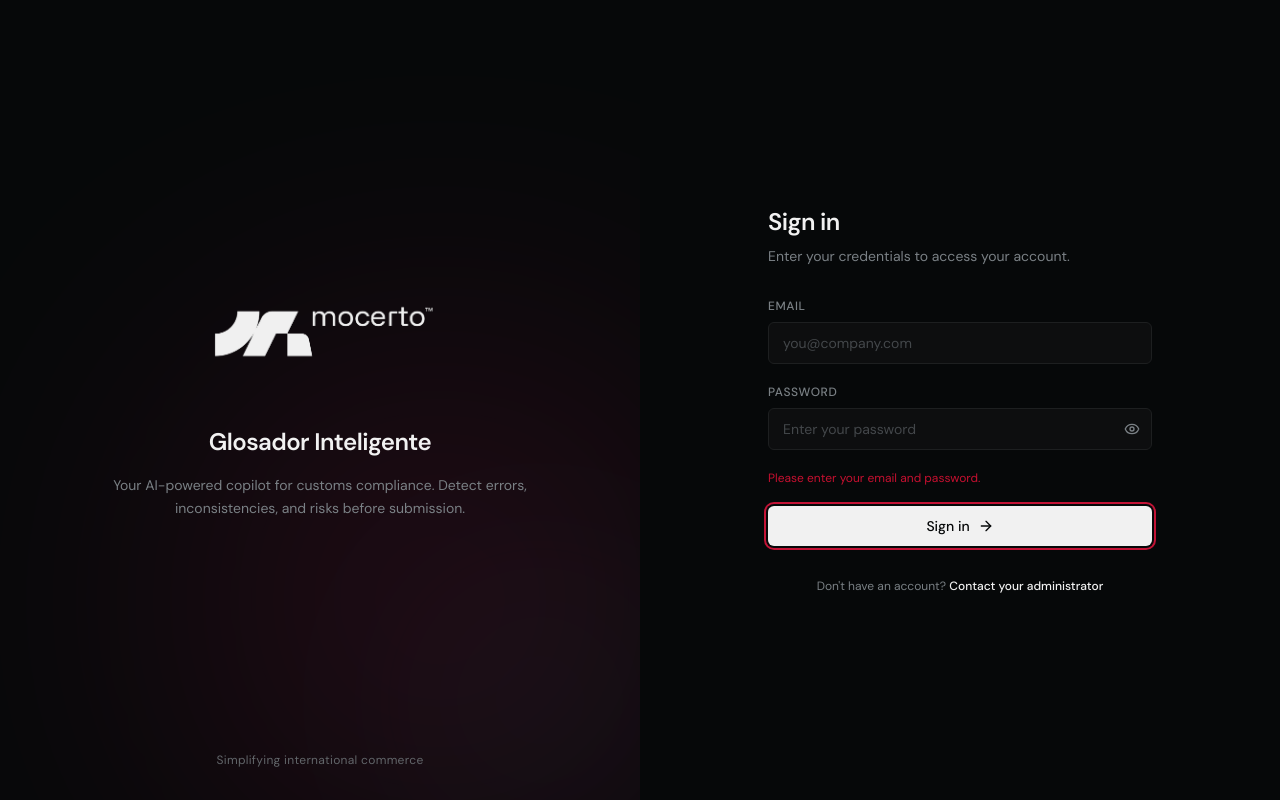
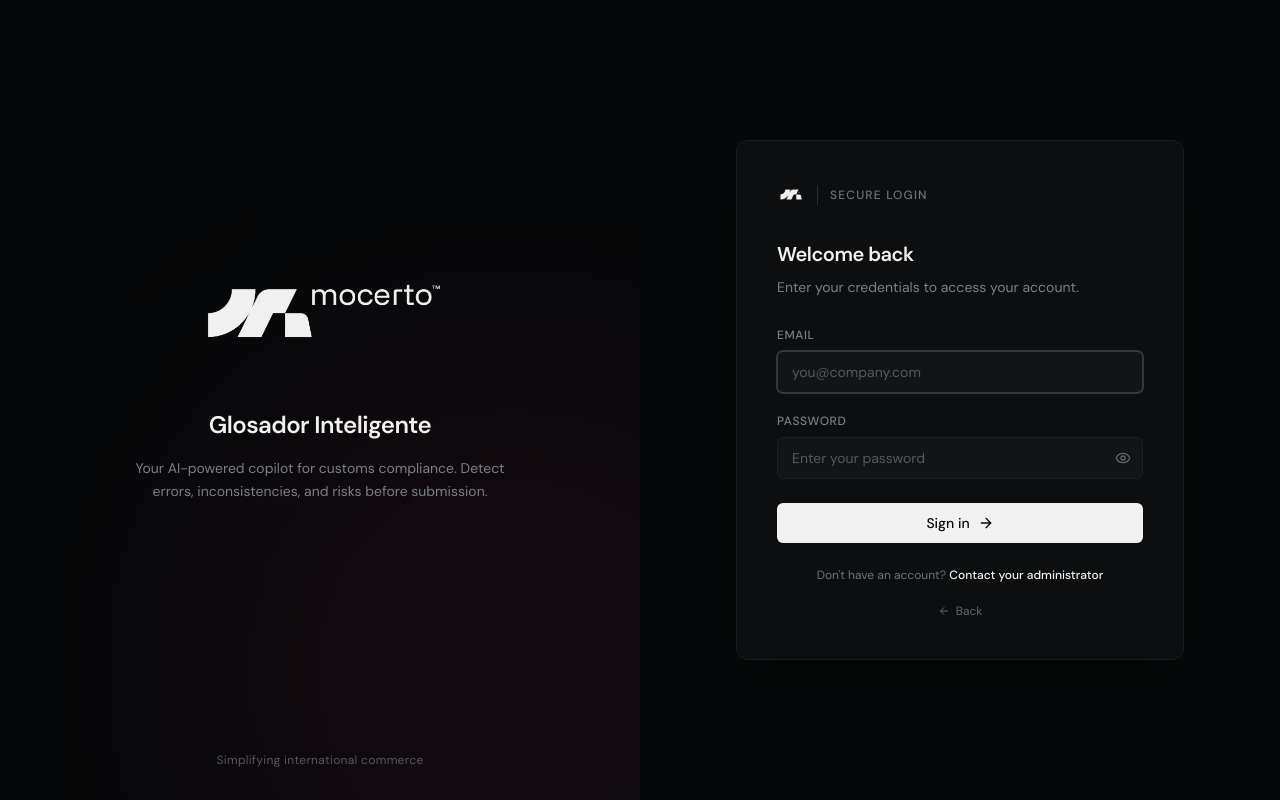
Before and after one commit to FabricioPons/ui_mocerto, a Next.js app: page / in a window 1280 px wide. Both pictures are taken after a click on the button "Sign in". Built offline with nearby package versions, Linux system fonts and the light colour scheme.

Commit message:
feat: redesign login page with dynamic two-section layout
Add animated transitions for smooth sign-in panel reveal.

Co-authored-by: Fabricio Pons Samano <157532774+FabricioPons@users.noreply.github.com>

```diff
--- a/components/login-page.tsx
+++ b/components/login-page.tsx
@@ -1,6 +1,6 @@
 "use client";
 
-import { useState } from "react";
+import { useState, useRef, useEffect } from "react";
 import { Eye, EyeOff, ArrowRight } from "lucide-react";
 import Image from "next/image";
 
@@ -14,6 +14,17 @@ export function LoginPage({ onLogin }: LoginPageProps) {
   const [showPassword, setShowPassword] = useState(false);
   const [isLoading, setIsLoading] = useState(false);
   const [error, setError] = useState("");
+  const [showCredentials, setShowCredentials] = useState(false);
+  const emailInputRef = useRef<HTMLInputElement>(null);
+
+  useEffect(() => {
+    if (showCredentials) {
+      const timer = setTimeout(() => {
+        emailInputRef.current?.focus();
+      }, 600);
+      return () => clearTimeout(timer);
+    }
+  }, [showCredentials]);
 
   const handleSubmit = async (e: React.FormEvent) => {
     e.preventDefault();
@@ -31,74 +42,136 @@ export function LoginPage({ onLogin }: LoginPageProps) {
   };
 
   return (
-    <div className="flex min-h-screen">
-      {/* Left side - Branding */}
-      <div className="hidden lg:flex lg:w-1/2 relative flex-col items-center justify-center overflow-hidden bg-[#060809]">
-        {/* Subtle cinematic gradient glow - bottom right corner only */}
+    <div className="flex min-h-screen bg-[#060809] overflow-hidden">
+      {/* Left section - Branding (always visible) */}
+      <div
+        className={`relative flex flex-col items-center justify-center overflow-hidden transition-all duration-700 ease-[cubic-bezier(0.4,0,0.2,1)] ${
+          showCredentials
+            ? "w-full lg:w-1/2"
+            : "w-full"
+        }`}
+      >
+        {/* Subtle cinematic gradient glow - bottom right corner */}
         <div
-          className="absolute bottom-[-100px] right-[-100px] w-[600px] h-[600px] rounded-full opacity-20 blur-[150px]"
+          className="absolute bottom-[-120px] right-[-120px] w-[500px] h-[500px] rounded-full opacity-[0.15] blur-[160px] pointer-events-none"
           style={{
             background:
-              "radial-gradient(circle, #C61030 0%, #C8266E 40%, transparent 70%)",
+              "radial-gradient(circle, #C61030 0%, #C8266E 50%, transparent 75%)",
           }}
         />
-        {/* Very faint cyan accent - separate from red */}
         <div
-          className="absolute bottom-[-50px] right-[-50px] w-[300px] h-[300px] rounded-full opacity-10 blur-[120px]"
+          className="absolute bottom-[-40px] right-[-40px] w-[250px] h-[250px] rounded-full opacity-[0.08] blur-[120px] pointer-events-none"
           style={{
             background:
               "radial-gradient(circle, #6EE1FC 0%, transparent 70%)",
           }}
         />
 
-        <div className="relative z-10 flex flex-col items-center gap-10 px-12">
+        {/* Very faint top-left glow for depth */}
+        <div
+          className="absolute top-[-80px] left-[-80px] w-[350px] h-[350px] rounded-full opacity-[0.06] blur-[140px] pointer-events-none"
+          style={{
+            background:
+              "radial-gradient(circle, #C8266E 0%, transparent 70%)",
+          }}
+        />
+
+        <div className="relative z-10 flex flex-col items-center gap-10 px-8">
+          {/* Logo */}
           <Image
             src="/images/mocerto-logo-white-transparent.png"
             alt="Mocerto logo"
-            width={300}
-            height={80}
-            style={{ width: "300px", height: "auto" }}
+            width={320}
+            height={86}
+            style={{ width: "320px", height: "auto" }}
             className="object-contain"
             priority
           />
-          <div className="flex flex-col items-center gap-4 max-w-md">
+
+          {/* Product title + description */}
+          <div className="flex flex-col items-center gap-4 max-w-lg">
             <h2 className="text-2xl font-semibold text-[#F1F1F1] tracking-tight text-center text-balance">
               Glosador Inteligente
             </h2>
-            <p className="text-sm text-center leading-relaxed" style={{ color: "hsl(210, 4%, 50%)" }}>
+            <p
+              className="text-sm text-center leading-relaxed max-w-sm"
+              style={{ color: "hsl(210, 4%, 50%)" }}
+            >
               Your AI-powered copilot for customs compliance. Detect errors,
               inconsistencies, and risks before submission.
             </p>
           </div>
+
+          {/* Sign in button - only visible when credentials panel is hidden */}
+          <div
+            className={`transition-all duration-500 ease-out ${
+              showCredentials
+                ? "opacity-0 translate-y-2 pointer-events-none h-0 mt-0"
+                : "opacity-100 translate-y-0 mt-2"
+            }`}
+          >
+            <button
+              onClick={() => setShowCredentials(true)}
+              className="group flex items-center gap-2.5 px-8 py-3 rounded-md bg-[#F1F1F1] text-[#060809] text-sm font-medium hover:bg-[#F1F1F1]/90 transition-all duration-200 focus:outline-none focus:ring-2 focus:ring-[#F1F1F1]/30 focus:ring-offset-2 focus:ring-offset-[#060809]"
+            >
+              Sign in
+              <ArrowRight className="h-4 w-4 transition-transform duration-200 group-hover:translate-x-0.5" />
+            </button>
+          </div>
         </div>
 
         {/* Bottom tagline */}
-        <p className="absolute bottom-8 text-xs tracking-wide" style={{ color: "hsl(210, 4%, 40%)" }}>
+        <p
+          className="absolute bottom-8 text-xs tracking-wide"
+          style={{ color: "hsl(210, 4%, 35%)" }}
+        >
           Simplifying international commerce
         </p>
       </div>
 
-      {/* Right side - Login Form */}
-      <div className="flex w-full lg:w-1/2 flex-col items-center justify-center px-6 py-12 bg-[#060809]">
-        {/* Mobile logo */}
-        <div className="lg:hidden mb-10">
-          <Image
-            src="/images/mocerto-logo-white-transparent.png"
-            alt="Mocerto logo"
-            width={200}
-            height={54}
-            style={{ width: "200px", height: "auto" }}
-            className="object-contain"
-            priority
-          />
-        </div>
+      {/* Right section - Credentials panel (slides in) */}
+      <div
+        className={`fixed right-0 top-0 h-full flex items-center justify-center transition-all duration-700 ease-[cubic-bezier(0.4,0,0.2,1)] ${
+          showCredentials
+            ? "w-full lg:w-1/2 translate-x-0 opacity-100"
+            : "w-full lg:w-1/2 translate-x-full opacity-0"
+        }`}
+      >
+        {/* The dark credentials box */}
+        <div
+          className={`w-full max-w-md mx-6 sm:mx-auto rounded-xl border border-[hsl(210,5%,12%)] bg-[hsl(210,8%,5.5%)] p-8 sm:p-10 shadow-2xl shadow-black/40 transition-all duration-700 delay-100 ease-[cubic-bezier(0.4,0,0.2,1)] ${
+            showCredentials
+              ? "translate-y-0 opacity-100 scale-100"
+              : "translate-y-6 opacity-0 scale-[0.97]"
+          }`}
+        >
+          {/* Mocerto icon at top of credentials box */}
+          <div className="flex items-center gap-3 mb-8">
+            <Image
+              src="/images/mocerto-icon-white-transparent.png"
+              alt="Mocerto"
+              width={28}
+              height={28}
+              style={{ width: "28px", height: "auto" }}
+              className="object-contain"
+            />
+            <div className="h-5 w-px bg-[hsl(210,5%,18%)]" />
+            <span
+              className="text-xs font-medium uppercase tracking-widest"
+              style={{ color: "hsl(210, 4%, 45%)" }}
+            >
+              Secure login
+            </span>
+          </div>
 
-        <div className="w-full max-w-sm flex flex-col gap-8">
-          <div className="flex flex-col gap-2">
-            <h1 className="text-2xl font-semibold tracking-tight text-[#F1F1F1]">
-              Sign in
+          <div className="flex flex-col gap-2 mb-7">
+            <h1 className="text-xl font-semibold tracking-tight text-[#F1F1F1]">
+              Welcome back
             </h1>
-            <p className="text-sm" style={{ color: "hsl(210, 4%, 50%)" }}>
+            <p
+              className="text-sm leading-relaxed"
+              style={{ color: "hsl(210, 4%, 50%)" }}
+            >
               Enter your credentials to access your account.
             </p>
           </div>
@@ -114,12 +187,13 @@ export function LoginPage({ onLogin }: LoginPageProps) {
                 Email
               </label>
               <input
+                ref={emailInputRef}
                 id="email"
                 type="email"
                 value={email}
                 onChange={(e) => setEmail(e.target.value)}
                 placeholder="you@company.com"
-                className="w-full rounded-md border border-border bg-card px-3.5 py-2.5 text-sm text-foreground placeholder:text-muted-foreground/50 focus:outline-none focus:ring-1 focus:ring-ring transition-colors"
+                className="w-full rounded-md border border-[hsl(210,5%,12%)] bg-[hsl(210,8%,8%)] px-3.5 py-2.5 text-sm text-[#F1F1F1] placeholder:text-[hsl(210,4%,35%)] focus:outline-none focus:ring-1 focus:ring-[hsl(210,5%,22%)] focus:border-[hsl(210,5%,22%)] transition-colors"
                 autoComplete="email"
               />
             </div>
@@ -140,13 +214,14 @@ export function LoginPage({ onLogin }: LoginPageProps) {
                   value={password}
                   onChange={(e) => setPassword(e.target.value)}
                   placeholder="Enter your password"
-                  className="w-full rounded-md border border-border bg-card px-3.5 py-2.5 pr-10 text-sm text-foreground placeholder:text-muted-foreground/50 focus:outline-none focus:ring-1 focus:ring-ring transition-colors"
+                  className="w-full rounded-md border border-[hsl(210,5%,12%)] bg-[hsl(210,8%,8%)] px-3.5 py-2.5 pr-10 text-sm text-[#F1F1F1] placeholder:text-[hsl(210,4%,35%)] focus:outline-none focus:ring-1 focus:ring-[hsl(210,5%,22%)] focus:border-[hsl(210,5%,22%)] transition-colors"
                   autoComplete="current-password"
                 />
                 <button
                   type="button"
                   onClick={() => setShowPassword(!showPassword)}
-                  className="absolute right-3 top-1/2 -translate-y-1/2 text-muted-foreground hover:text-foreground transition-colors"
+                  className="absolute right-3 top-1/2 -translate-y-1/2 transition-colors"
+                  style={{ color: "hsl(210, 4%, 40%)" }}
                   aria-label={showPassword ? "Hide password" : "Show password"}
                 >
                   {showPassword ? (
@@ -169,7 +244,7 @@ export function LoginPage({ onLogin }: LoginPageProps) {
             <button
               type="submit"
               disabled={isLoading}
-              className="flex items-center justify-center gap-2 w-full rounded-md bg-[#F1F1F1] text-[#060809] px-4 py-2.5 text-sm font-medium hover:bg-[#F1F1F1]/90 focus:outline-none focus:ring-2 focus:ring-ring focus:ring-offset-2 focus:ring-offset-[#060809] transition-all disabled:opacity-50 disabled:cursor-not-allowed"
+              className="flex items-center justify-center gap-2 w-full rounded-md bg-[#F1F1F1] text-[#060809] px-4 py-2.5 text-sm font-medium hover:bg-[#F1F1F1]/90 focus:outline-none focus:ring-2 focus:ring-[#F1F1F1]/30 focus:ring-offset-2 focus:ring-offset-[hsl(210,8%,5.5%)] transition-all disabled:opacity-50 disabled:cursor-not-allowed mt-1"
             >
               {isLoading ? (
                 <div className="h-4 w-4 border-2 border-[#060809]/30 border-t-[#060809] rounded-full animate-spin" />
@@ -182,12 +257,25 @@ export function LoginPage({ onLogin }: LoginPageProps) {
             </button>
           </form>
 
-          <p className="text-center text-xs" style={{ color: "hsl(210, 4%, 50%)" }}>
+          <p
+            className="text-center text-xs mt-6"
+            style={{ color: "hsl(210, 4%, 45%)" }}
+          >
             {"Don't have an account? "}
             <button className="text-[#F1F1F1] hover:underline font-medium">
               Contact your administrator
             </button>
           </p>
+
+          {/* Back button to collapse */}
+          <button
+            onClick={() => setShowCredentials(false)}
+            className="mt-5 flex items-center justify-center gap-1.5 text-xs w-full transition-colors"
+            style={{ color: "hsl(210, 4%, 40%)" }}
+          >
+            <ArrowRight className="h-3 w-3 rotate-180" />
+            Back
+          </button>
         </div>
       </div>
     </div>
```
